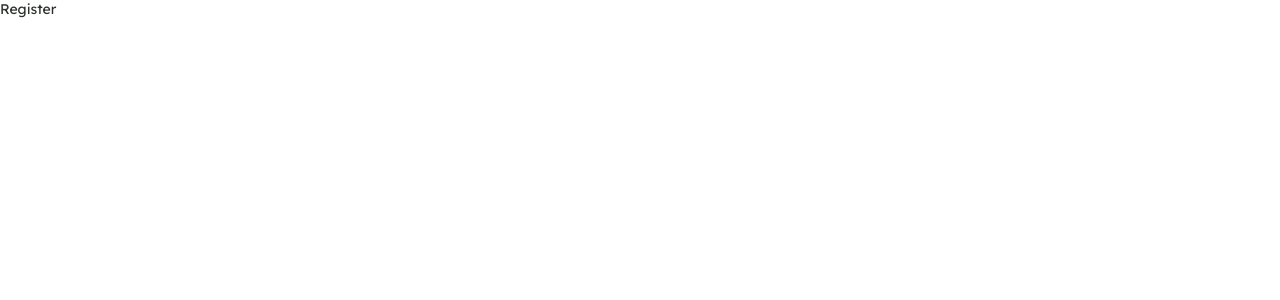
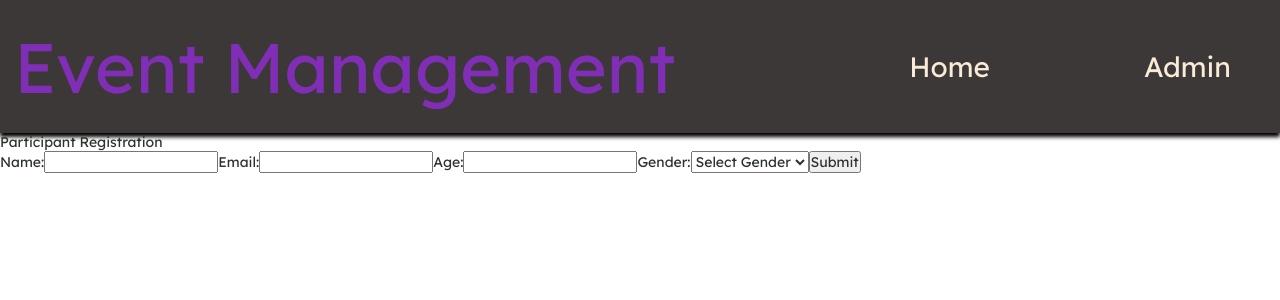
Before and after one commit to samrat-dotel/iCES-event-management, a React (Vite) app: page /register/1 in a window 1280 px wide. Shown: the top 300 px of the page. Built offline with nearby package versions, Linux system fonts and the light colour scheme.

Commit message:
add form for register

```diff
--- a/src/pages/Register/Register.jsx
+++ b/src/pages/Register/Register.jsx
@@ -1,5 +1,72 @@
+import React, { useState } from "react";
+import Navbar from "../../components/Navbar";
+
+
 const Register = () => {
-  return <div>Register</div>;
+  // State variables for form fields
+  const [name, setName] = useState("");
+  const [email, setEmail] = useState("");
+  const [age, setAge] = useState("");
+  const [gender, setGender] = useState("");
+
+  // Function to handle form submission
+  const handleSubmit = (e) => {
+    e.preventDefault();
+    // Perform any necessary actions with the form data
+    console.log("Name:", name);
+    console.log("Email:", email);
+    console.log("Age:", age);
+    console.log("Gender:", gender);
+    // Add logic for submitting the data to your backend or performing other actions
+  };
+
+  return (
+    <section>
+      <Navbar />
+      <div className="registration-form-container">
+        <h2>Participant Registration</h2>
+        <form onSubmit={handleSubmit}>
+          <label>
+            Name:
+            <input
+              type="text"
+              value={name}
+              onChange={(e) => setName(e.target.value)}
+              required
+            />
+          </label>
+          <label>
+            Email:
+            <input
+              type="email"
+              value={email}
+              onChange={(e) => setEmail(e.target.value)}
+              required
+            />
+          </label>
+          <label>
+            Age:
+            <input
+              type="number"
+              value={age}
+              onChange={(e) => setAge(e.target.value)}
+              required
+            />
+          </label>
+          <label>
+            Gender:
+            <select value={gender} onChange={(e) => setGender(e.target.value)} required>
+              <option value="">Select Gender</option>
+              <option value="male">Male</option>
+              <option value="female">Female</option>
+              <option value="other">Other</option>
+            </select>
+          </label>
+          <button type="submit">Submit</button>
+        </form>
+      </div>
+    </section>
+  );
 };
 
 export default Register;
```
